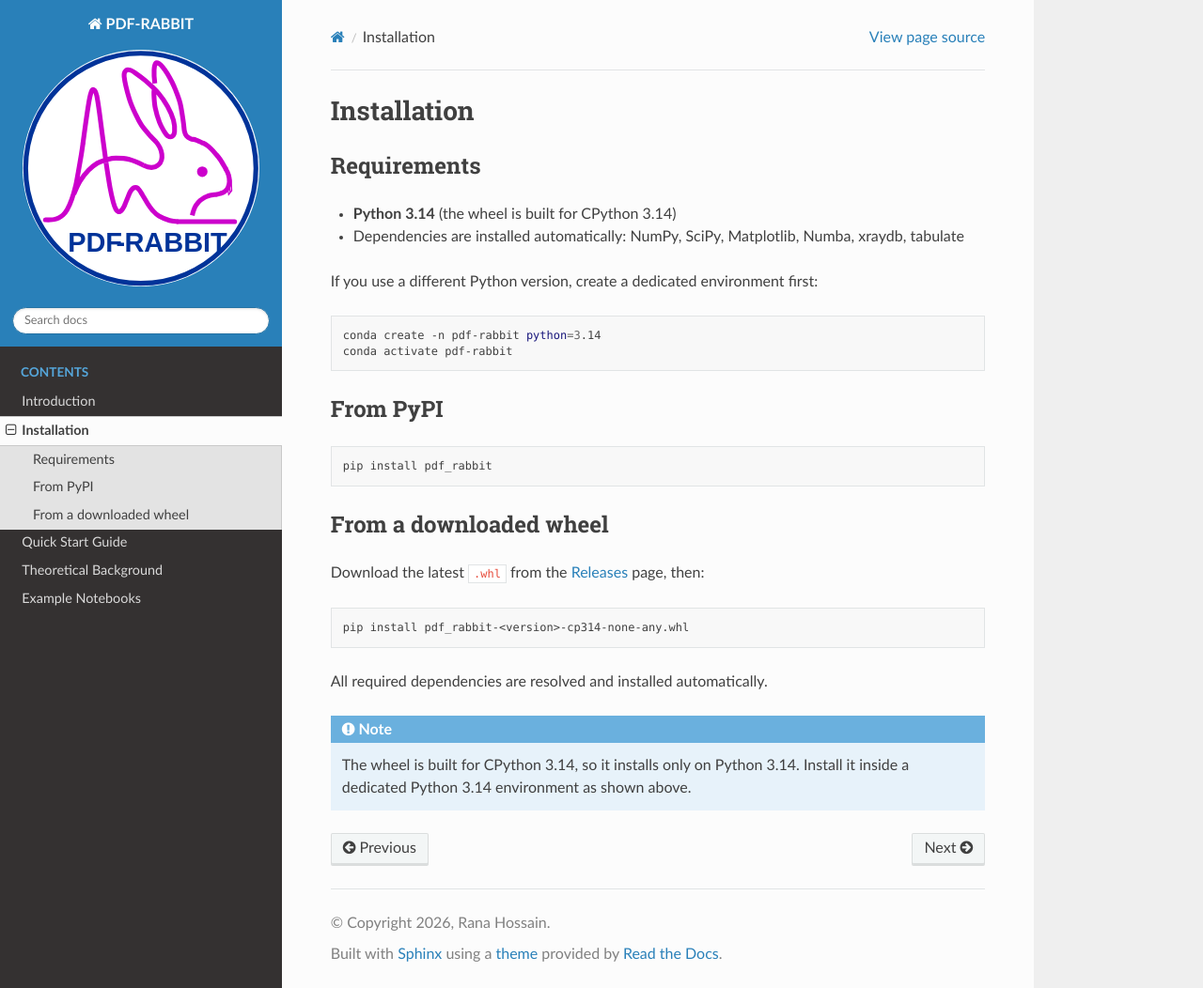
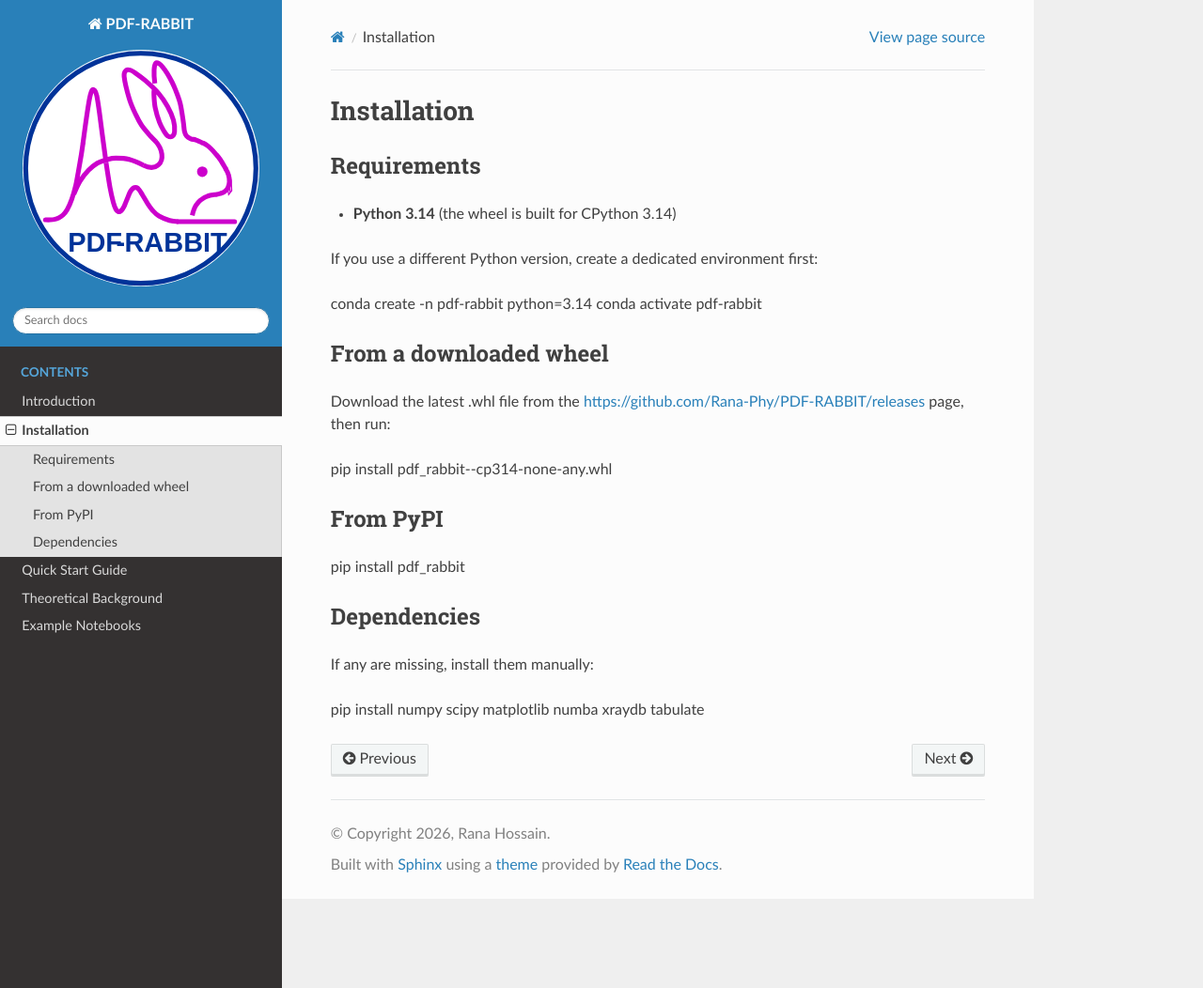
Before and after one commit to Rana-Phy/PDF-RABBIT, a Sphinx documentation site: the page built from docs/installation.md, in a window 1280 px wide and 1052 px high. Shown: the whole window at 94% size. Built offline with Sphinx 7.4.7 and the Read the Docs theme 3.1.0, drawn with Linux system fonts in a browser that asks for light colours.

Commit message:
Update installation.md

````diff
--- a/docs/installation.md
+++ b/docs/installation.md
@@ -3,34 +3,25 @@
 ## Requirements
 
 - **Python 3.14** (the wheel is built for CPython 3.14)
-- Dependencies are installed automatically: NumPy, SciPy, Matplotlib, Numba,
-  xraydb, tabulate
 
 If you use a different Python version, create a dedicated environment first:
 
-```bash
 conda create -n pdf-rabbit python=3.14
 conda activate pdf-rabbit
-```
+
+## From a downloaded wheel
+
+Download the latest .whl file from the
+[https://github.com/Rana-Phy/PDF-RABBIT/releases](https://github.com/Rana-Phy/PDF-RABBIT/releases) page, then run:
+
+pip install pdf_rabbit-<version>-cp314-none-any.whl
 
 ## From PyPI
 
-```bash
 pip install pdf_rabbit
-```
 
-## From a downloaded wheel
+## Dependencies
 
-Download the latest `.whl` from the
-[Releases](https://github.com/Rana-Phy/PDF-RABBIT/releases) page, then:
+If any are missing, install them manually:
 
-```bash
-pip install pdf_rabbit-<version>-cp314-none-any.whl
-```
-
-All required dependencies are resolved and installed automatically.
-
-:::{note}
-The wheel is built for CPython 3.14, so it installs only on Python 3.14.
-Install it inside a dedicated Python 3.14 environment as shown above.
-:::
+pip install numpy scipy matplotlib numba xraydb tabulate
````
